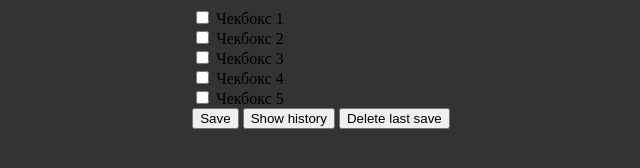
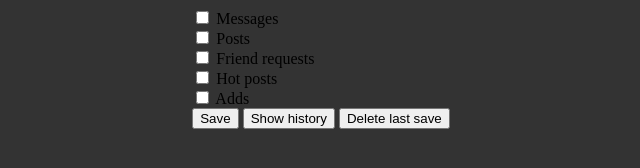
Before and after one commit to n0escape/Effect_arh_rishen, a plain HTML site: page lab3/index.html in a window 1280 px wide. Shown: the full height of the page, 319-959 px from the left. Drawn offline with Linux system fonts and the light colour scheme.

Commit message:
add lab3 to check

```diff
--- a/lab3/index.html
+++ b/lab3/index.html
@@ -24,23 +24,23 @@
 		<form>
 			<label>
 					<input type="checkbox" id="checkbox1" name="checkbox1">
-					Чекбокс 1
+					Messages
 			</label>
 			<label>
 					<input type="checkbox" id="checkbox2" name="checkbox2">
-					Чекбокс 2
+					Posts
 			</label>
 			<label>
 					<input type="checkbox" id="checkbox3" name="checkbox3">
-					Чекбокс 3
+					Friend requests
 			</label>
 			<label>
 					<input type="checkbox" id="checkbox4" name="checkbox4">
-					Чекбокс 4
+					Hot posts
 			</label>
 			<label>
 					<input type="checkbox" id="checkbox5" name="checkbox5">
-					Чекбокс 5
+					Adds
 			</label>
 			<button id="save-button" type="button">Save</button>
 			<button id="history-button" type="button">Show history</button>
```
